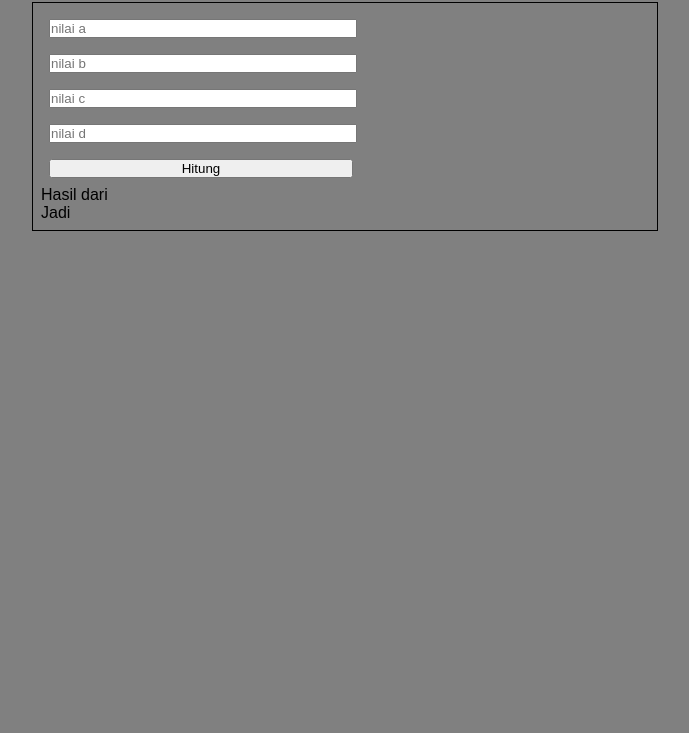
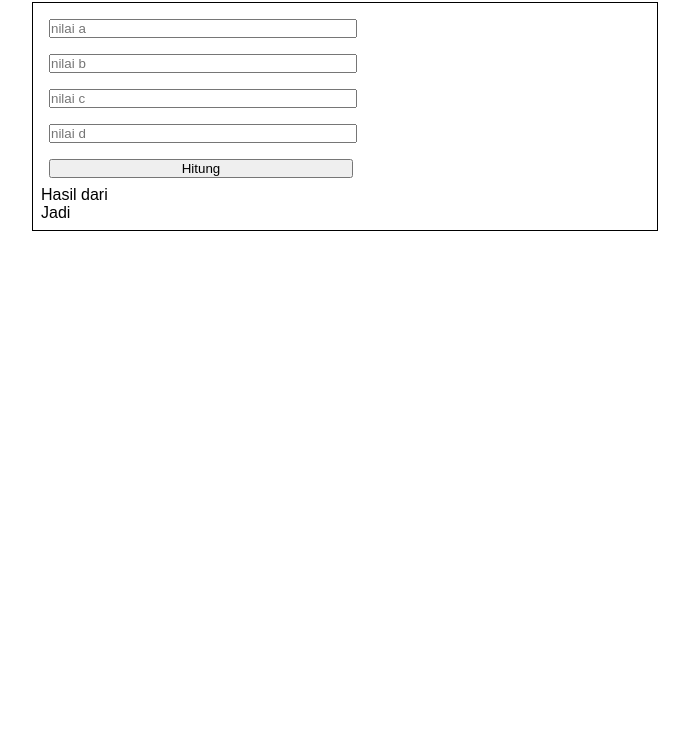
Before and after one commit to hendrihend/soal-gemastik-github, a plain HTML site: page index.html in a window 1280 px wide. Shown: the part 67-800 px from the top of the page, without its empty margins (295-984 px from the left). Drawn offline with Linux system fonts and the light colour scheme.

Commit message:
modified stle.css

```diff
--- a/style.css
+++ b/style.css
@@ -3,9 +3,7 @@
     margin: 0;
     font-family: Arial, Helvetica, sans-serif;
 }
-body {
-    background-color: gray;
-}
+
 .container {
     display: flex;
     justify-content: center;
```
